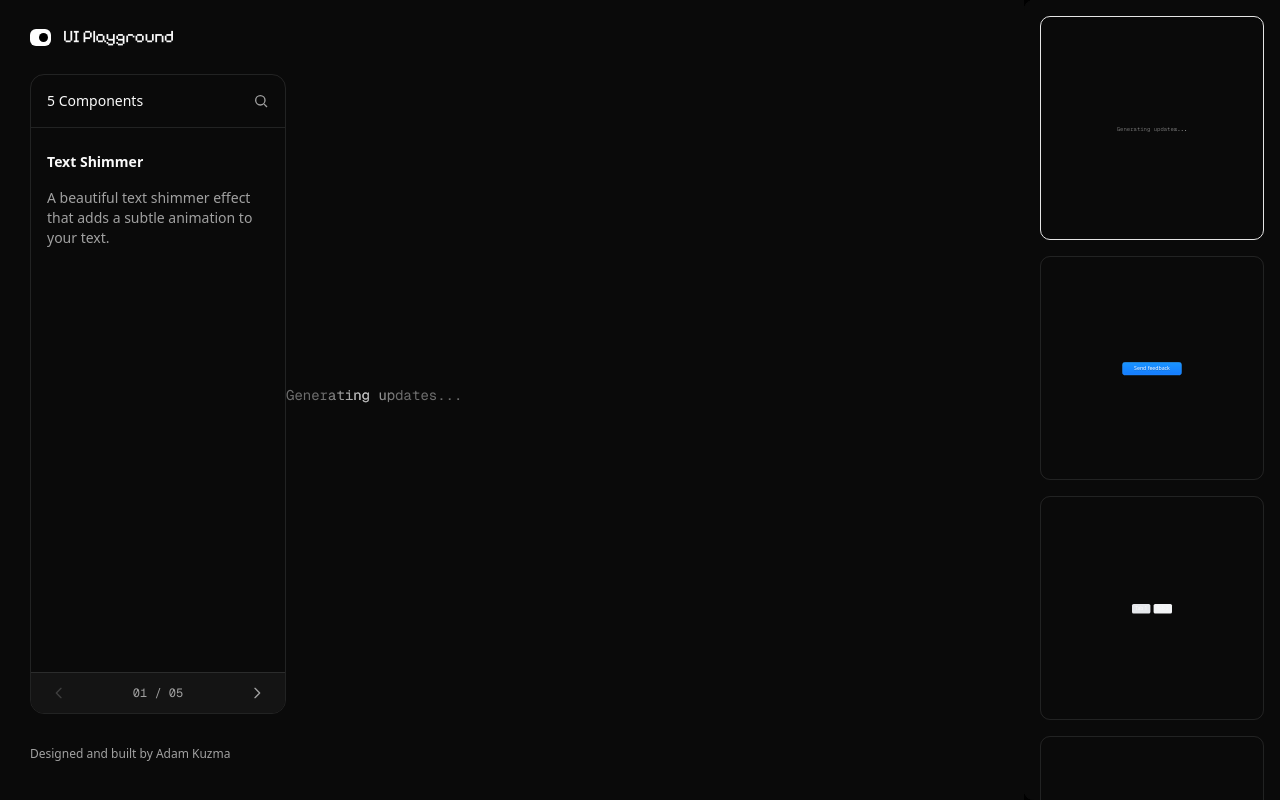
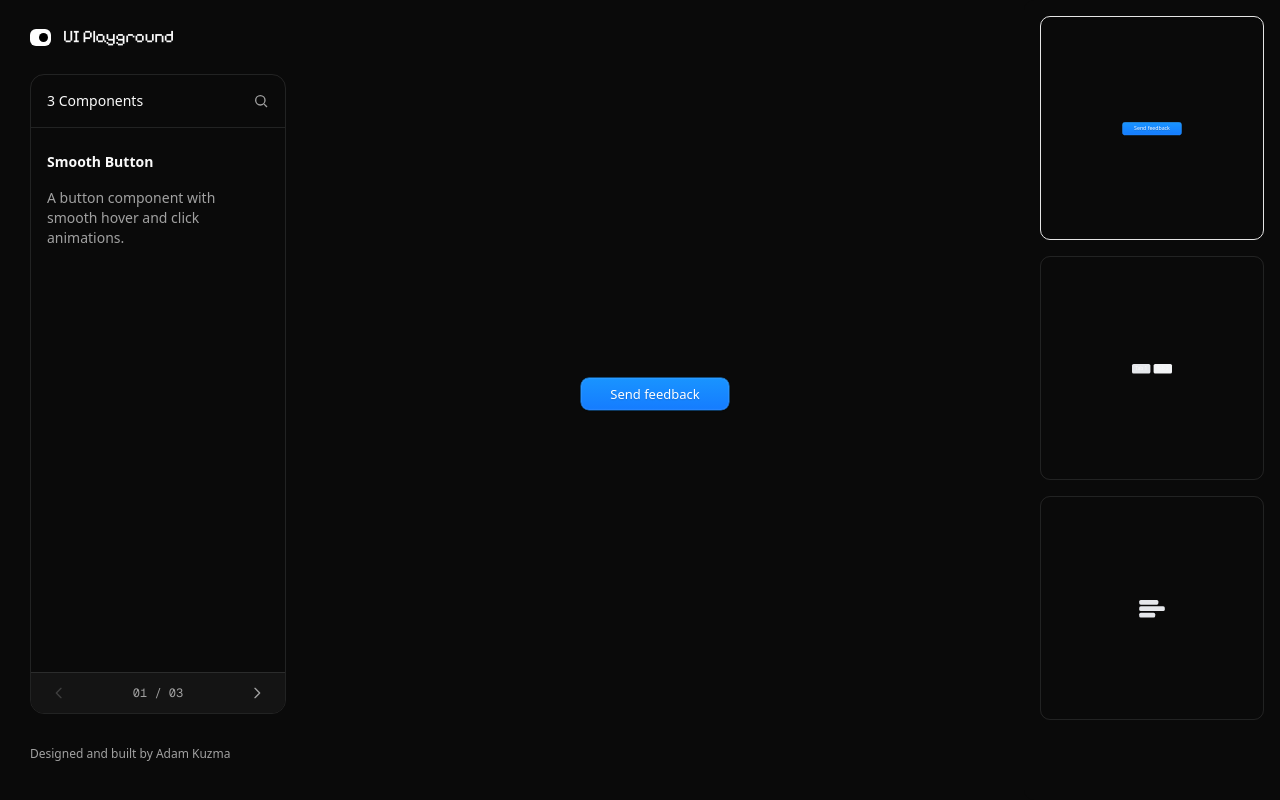
Before and after one commit to AdamKuzma/uilab, a Next.js app: page / in a window 1280 px wide. Built offline with nearby package versions, Linux system fonts and the light colour scheme.

Commit message:
Created the playground layout

```diff
--- a/src/app/page.tsx
+++ b/src/app/page.tsx
@@ -1,26 +1,26 @@
 "use client";
 
-import { TextShimmer } from "@/components/TextShimmer";
+// import { TextShimmer } from "@/components/TextShimmer";
 // import Typewriter from "@/components/Typewriter";
 // import { Showcase } from "@/parts/Showcase";
-import FeedbackPopover from "@/components/FeedbackPopover";
+// import FeedbackPopover from "@/components/FeedbackPopover";
 import SmoothButton from "@/components/SmoothButton";
 import SmoothTabs from "@/components/SmoothTabs";
 import SmoothList from "@/components/SmoothList";
-import { Spinner } from "@/components/Spinner";
+// import { Spinner } from "@/components/Spinner";
 import { useTheme } from "@/context/ThemeContext";
 import { motion, AnimatePresence } from "framer-motion";
 import { useState, useEffect, useCallback, useRef } from "react";
 
 const components = [
-  {
-    id: "text-shimmer",
-    title: "Text Shimmer",
-    description: "A beautiful text shimmer effect that adds a subtle animation to your text.",
-    component: <TextShimmer duration={1.3} className="" disabled={false} />,
-    preview: <TextShimmer duration={1.3} className="" disabled={true} />,
-    thumbnail: "/thumbnails/text-shimmer.png"
-  },
+  // {
+  //   id: "text-shimmer",
+  //   title: "Text Shimmer",
+  //   description: "A beautiful text shimmer effect that adds a subtle animation to your text.",
+  //   component: <TextShimmer duration={1.3} className="" disabled={false} />,
+  //   preview: <TextShimmer duration={1.3} className="" disabled={true} />,
+  //   thumbnail: "/thumbnails/text-shimmer.png"
+  // },
   {
     id: "smooth-button",
     title: "Smooth Button",
@@ -41,14 +41,6 @@ const components = [
       </div>
     ),
     thumbnail: "/thumbnails/smooth-tabs.png"
-  },
-  {
-    id: "spinner",
-    title: "Spinner",
-    description: "A loading spinner with smooth animation.",
-    component: <Spinner />,
-    preview: <Spinner />,
-    thumbnail: "/thumbnails/spinner.png"
   },
   {
     id: "smooth-list",
```
